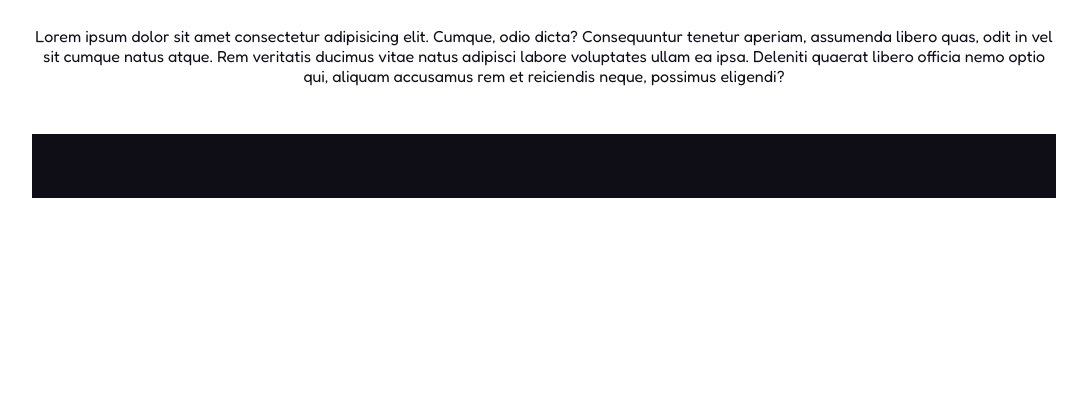
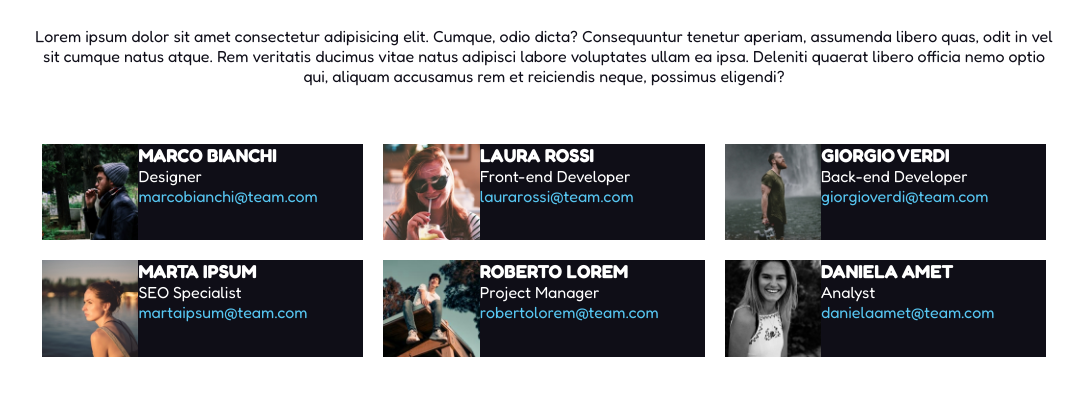
Before and after one commit to lorenzocutrera/html-css-float-cards, a plain HTML site: page index.html in a window 1280 px wide. Shown: the part 109-504 px from the top of the page, without its empty margins (96-1183 px from the left). Drawn offline with Linux system fonts and the light colour scheme.

Commit message:
add all cards

```diff
--- a/index.html
+++ b/index.html
@@ -27,16 +27,68 @@
         </header>
 
         <main class="clearfix">
-            <div class="first_row">
-                <div class="cards"></div>
-                <div class="cards"></div>
-                <div class="cards"></div>
+
+            <div class="cards col1">
+
+                <img src="./assets/img/male1.png" alt="">
+
+                <div class="info_card">
+                    <h3>MARCO BIANCHI</h3>
+                    <div class="profession">Designer</div>
+                    <a href="#">marcobianchi@team.com</a>
+                </div>
             </div>
-            <div class="second_row">
-                <div class="cards"></div>
-                <div class="cards"></div>
-                <div class="cards"></div>
+
+
+            <div class="cards col2">
+                <img src="./assets/img/female1.png" alt="">
+                <div class="info_card">
+                    <h3>LAURA ROSSI</h3>
+                    <div class="profession">Front-end Developer</div>
+                    <a href="#">laurarossi@team.com</a>
+                </div>
+
             </div>
+
+
+            <div class="cards col3">
+                <img src="./assets/img/male2.png" alt="">
+                <div class="info_card">
+                    <h3>GIORGIO VERDI</h3>
+                    <div class="profession">Back-end Developer</div>
+                    <a href="#">giorgioverdi@team.com</a>
+                </div>
+
+            </div>
+
+
+
+
+
+           <div class="cards col1">
+                <img src="./assets/img/female2.png" alt="">
+                <h3>MARTA IPSUM</h3>
+                    <div class="profession">SEO Specialist</div>
+                    <a href="#">martaipsum@team.com</a>
+            </div>
+
+
+            <div class="cards col2">
+                <img src="./assets/img/male3.png" alt="">
+                <h3>ROBERTO LOREM</h3>
+                    <div class="profession">Project Manager</div>
+                    <a href="#">robertolorem@team.com</a>
+            </div>
+
+
+            <div class="cards col3">
+                <img src="./assets/img/female3.png" alt="">
+                <h3>DANIELA AMET</h3>
+                    <div class="profession">Analyst</div>
+                    <a href="#">danielaamet@team.com</a>
+            </div>
+
+
         </main>
     </div>
 </body>
--- a/style.css
+++ b/style.css
@@ -14,11 +14,6 @@ body{
     margin: auto;
 }
 
-clearfix::after{
-    content: "";
-    display: table;
-    clear: both;
-}
 
 h1, p{
     margin: 3rem 0;
@@ -33,6 +28,31 @@ h1{
 .cards{
     background-color: #0f0e17;
     float: left;
-    width: calc(100% / 3);
-    padding:  1rem 1rem;
+    width: calc(100% / 3 - 20px);
+    margin: 10px;
 }
+
+.col1{
+
+}
+img{
+    width: 30%;
+    float: left;
+}
+
+.info_cards{
+    padding: 30px;
+}
+
+h3{
+    color: white;
+}
+
+.profession{
+    color: white;
+}
+
+a{
+    color: #57c6f1;
+    text-decoration: none;
+}
```
